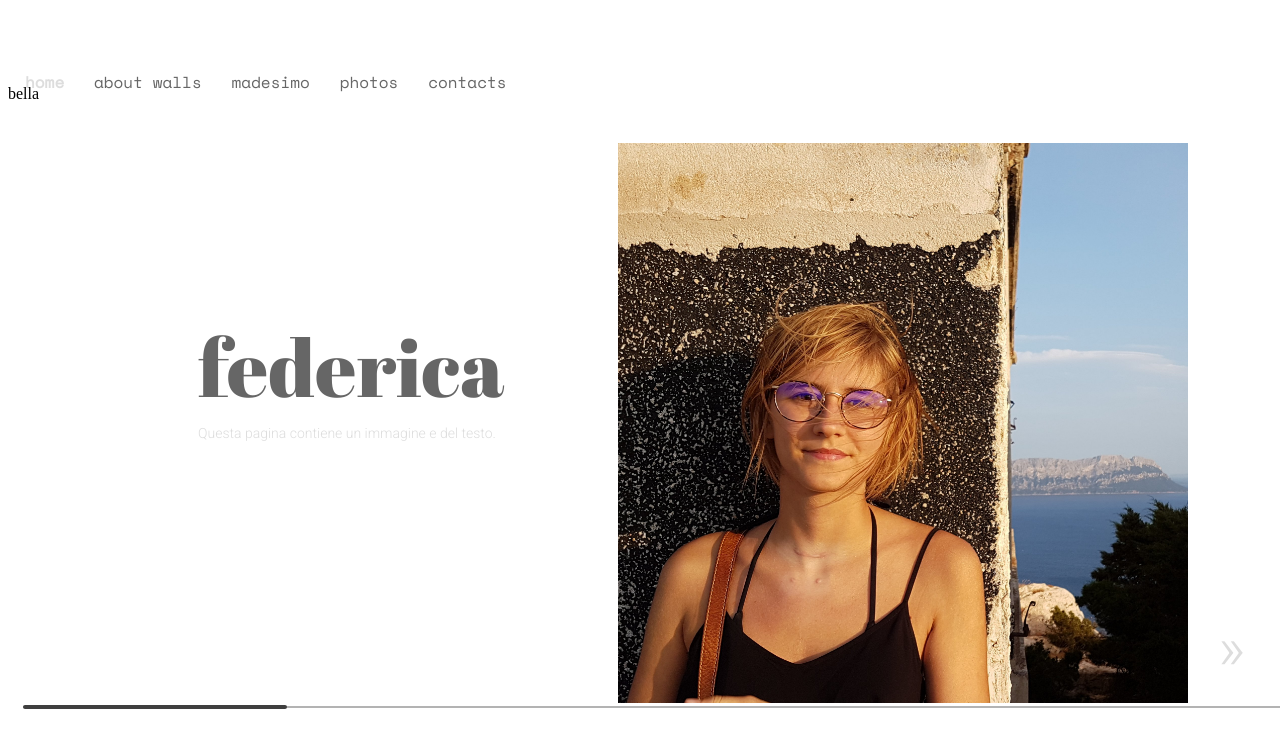
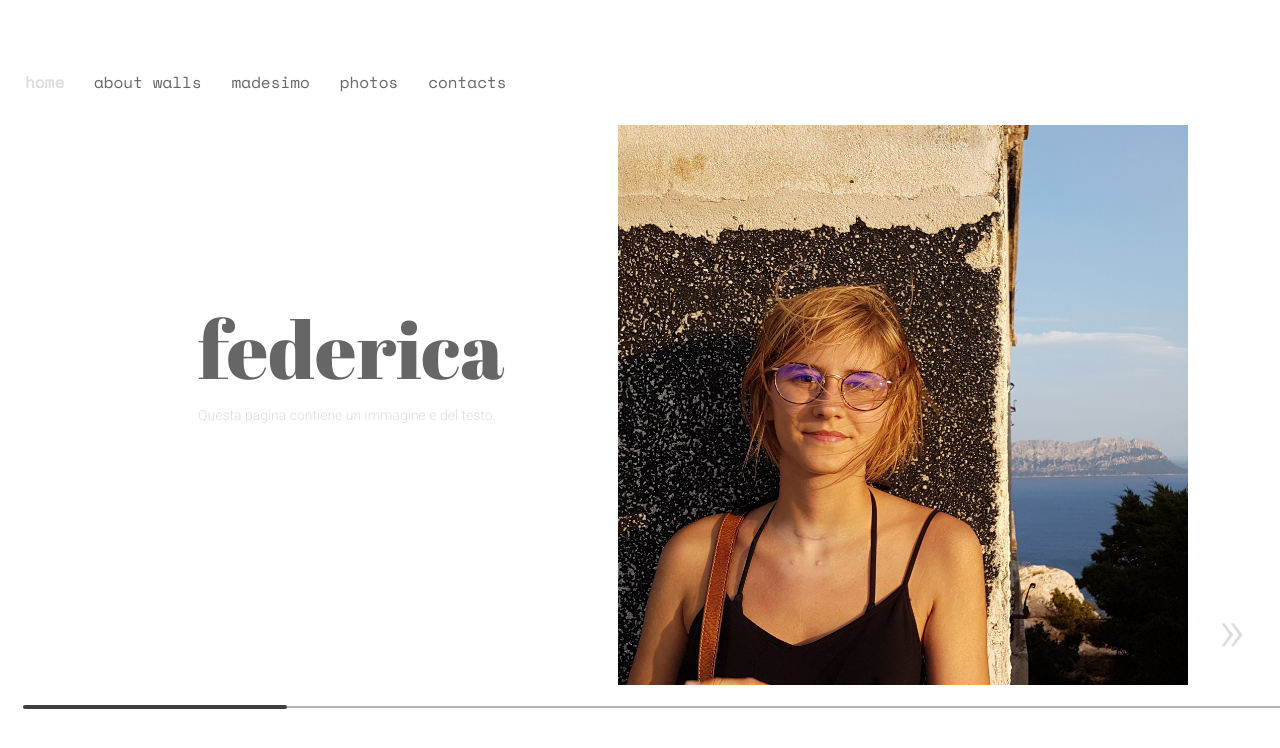
Before and after one commit to federicainzani/sito, a plain HTML site: page index.html in a window 1280 px wide. Drawn offline with nearby package versions, Linux system fonts and the light colour scheme.

Commit message:
canc div

```diff
--- a/index.html
+++ b/index.html
@@ -75,9 +75,7 @@
 	<div id="container">
         <div class="slider content">
             <div class="my_container">
-							<div class="aaa">
-								bella
-							</div>
+
 
 <!-- federica-->
 				<div class="line-element" id="page-1">
```
